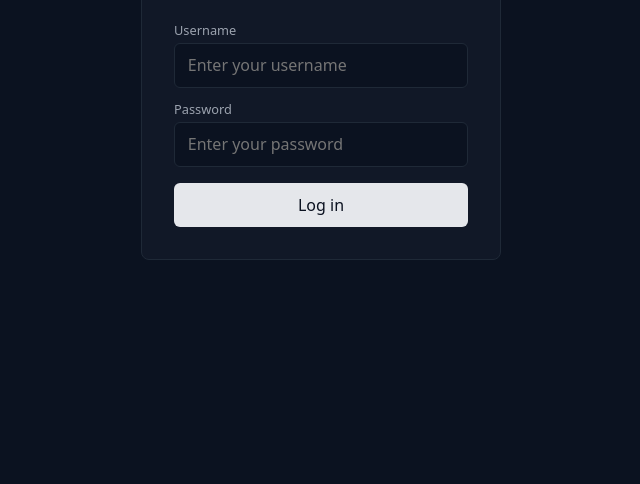
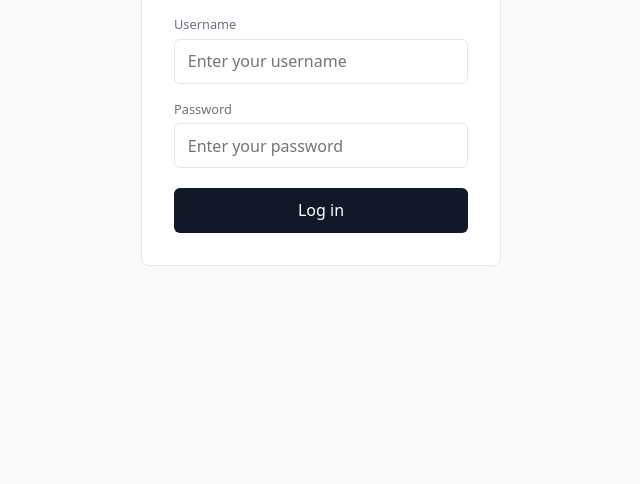
Before and after one commit to tanya123-star/login-form-project, a plain HTML site: page index.html in a window 1280 px wide. Shown: the part 316-800 px from the top of the page, without its empty margins (319-959 px from the left). Drawn offline with Linux system fonts and the light colour scheme.

Commit message:
Revert "Merge branch 'css-styling'"
This reverts commit 35a37485366e6ea1160a6f6ab0a6acb74396215b, reversing
changes made to 363c2a9e8ef5f0faeee87370a75a3af8f29ce306.

```diff
--- a/style.css
+++ b/style.css
@@ -1,12 +1,12 @@
-/* style.css - dark minimal */
+/* style.css - minimal */
 :root {
-  --bg: #0b1220;
-  --card: #111827;
-  --border: #1f2937;
-  --text: #e5e7eb;
-  --muted: #9ca3af;
-  --accent: #e5e7eb;
-  --accent-hover: #d1d5db;
+  --bg: #f9fafb;
+  --card: #ffffff;
+  --border: #e5e7eb;
+  --text: #111827;
+  --muted: #6b7280;
+  --accent: #111827;
+  --accent-hover: #374151;
   --radius: 8px;
 }
 
@@ -35,22 +35,17 @@ body {
 h1 { margin: 0 0 .25rem; font-size: 1.5rem; font-weight: 600; }
 .subtitle { margin: 0 0 1.5rem; color: var(--muted); font-size: .9rem; }
 
-form { display: grid; gap: .75rem; }
+form { display: grid; gap: 1rem; }
+.field { display: grid; gap: .35rem; }
 
-label {
-  display: block;
-  font-size: .8rem;
-  font-weight: 500;
-  color: var(--muted);
-  margin-bottom: .25rem;
-}
+label { font-size: .8rem; font-weight: 500; color: var(--muted); }
 
 input {
   width: 100%;
   padding: .65rem .8rem;
   border: 1px solid var(--border);
   border-radius: 6px;
-  background: #0b1220;
+  background: #fff;
   color: var(--text);
   font-size: 1rem;
   font-family: inherit;
@@ -67,7 +62,7 @@ button {
   border: none;
   border-radius: 6px;
   background: var(--accent);
-  color: #0b1220;
+  color: #fff;
   font-size: 1rem;
   font-weight: 500;
   font-family: inherit;
```
